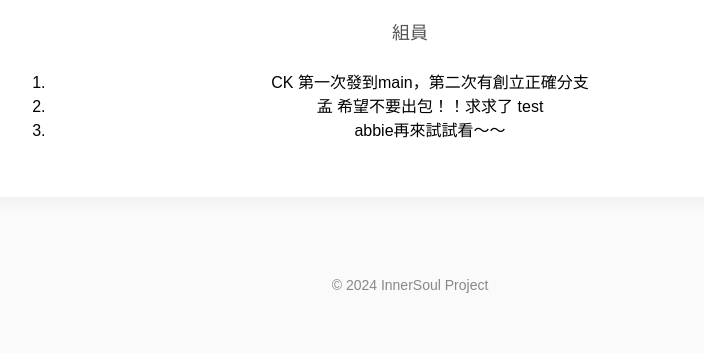
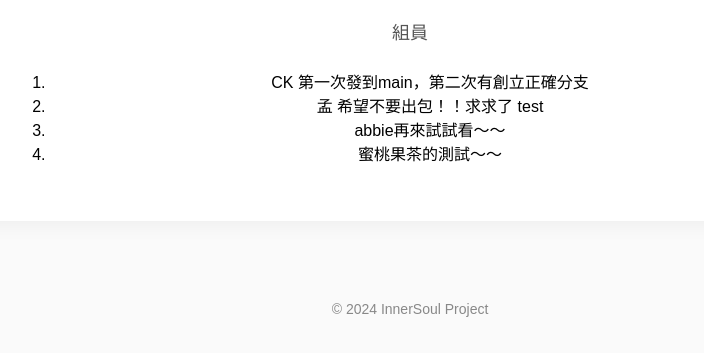
Before and after one commit to aitong0113/InnerSoul-Practice, a plain HTML site: page index.html in a window 1280 px wide. Shown: the part 243-596 px from the top of the page, without its empty margins (230-934 px from the left). Drawn offline with Linux system fonts and the light colour scheme.

Commit message:
蜜桃的測試

```diff
--- a/index.html
+++ b/index.html
@@ -16,6 +16,7 @@
             <li>CK 第一次發到main，第二次有創立正確分支</li>
             <li>孟 希望不要出包！！求求了 test</li>
             <li>abbie再來試試看～～</li>
+            <li>蜜桃果茶的測試～～</li>
         </ol>
     </div>
     <div class="footer">© 2024 InnerSoul Project</div>
```
